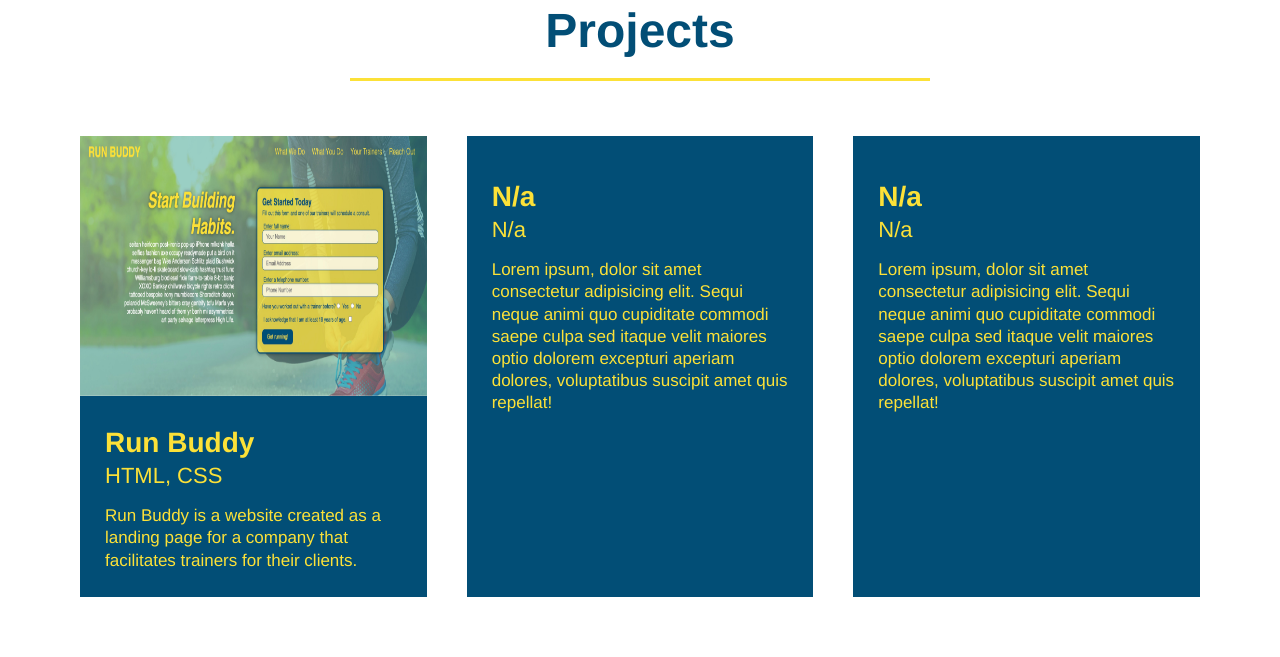
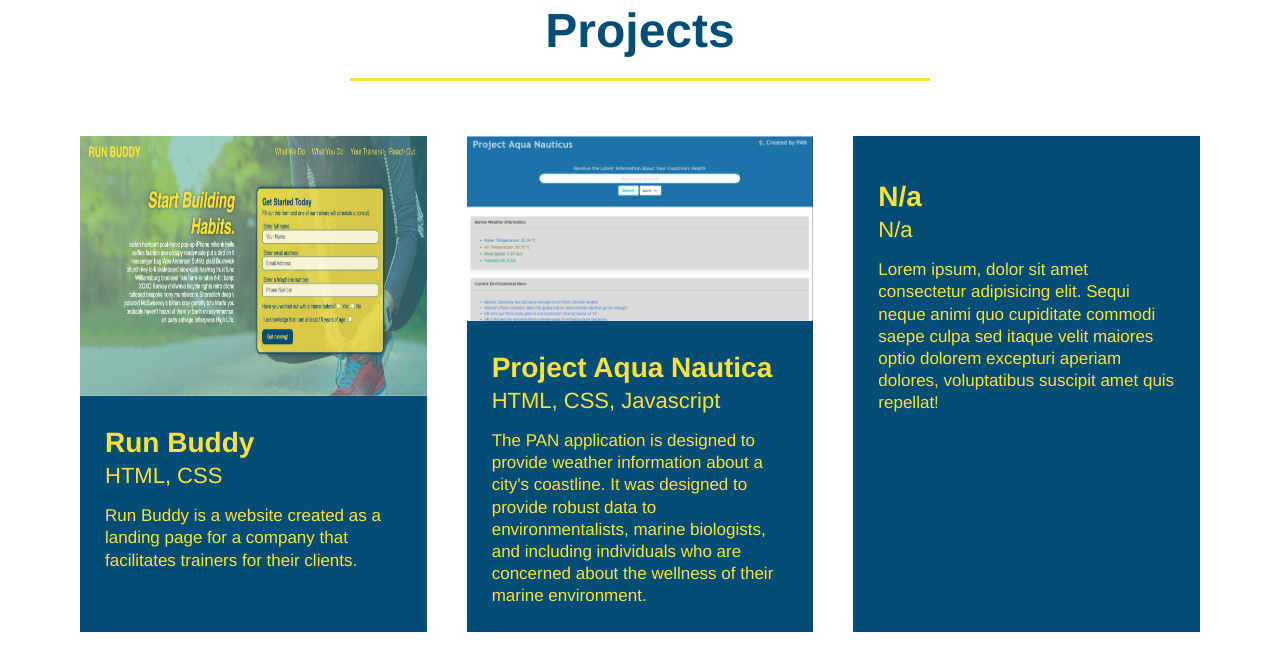
Before and after one commit to codenameabel/portfolio, a plain HTML site: page index.html in a window 1280 px wide. Shown: the part 1110-1767 px from the top of the page. Drawn offline with Linux system fonts and the light colour scheme.

Commit message:
updated project section

```diff
--- a/index.html
+++ b/index.html
@@ -103,13 +103,16 @@
             </article>
 
             <article class="trainer">
-                <img src="./assets/images/trainer-2.jpg" alt="" />
+                <img src="./assets/images/PAN Screenshot .png" alt="" />
                 <div class="trainer-bio">
-                    <h3 class="trainer-name">N/a</h3>
-                    <h4 class="trainer-role">N/a</h4>
-                    <p>Lorem ipsum, dolor sit amet consectetur adipisicing elit. Sequi neque animi quo cupiditate
-                        commodi saepe culpa sed itaque velit maiores optio dolorem excepturi aperiam dolores,
-                        voluptatibus suscipit amet quis repellat!</p>
+                    <h3 class="trainer-name">
+                        <a href="https://patricklago21.github.io/ucberk-project-1/">Project Aqua Nautica</a>
+
+                    </h3>
+                    <h4 class="trainer-role">HTML, CSS, Javascript</h4>
+                    <p>The PAN application is designed to provide weather information about a city's coastline.
+                        It was designed to provide robust data to environmentalists, marine biologists, and
+                        including individuals who are concerned about the wellness of their marine environment.</p>
                 </div>
             </article>
 
```
Also changed, not shown: assets/images/PAN Screenshot .png (added).
